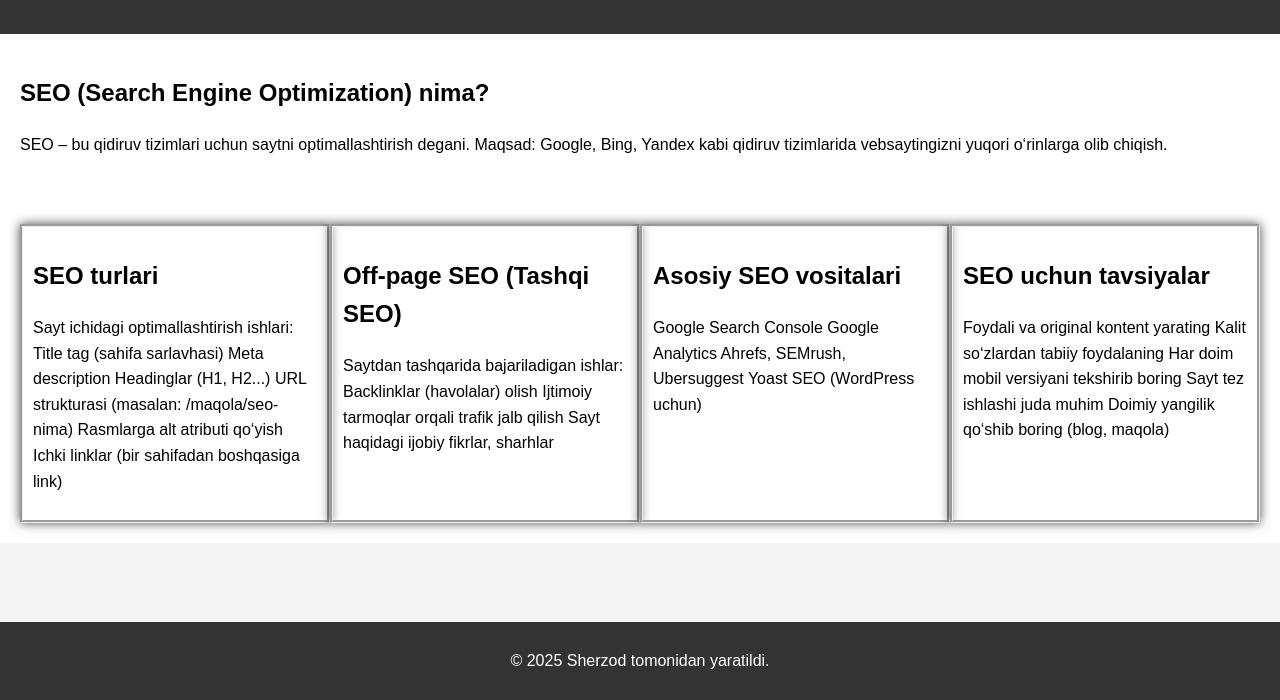
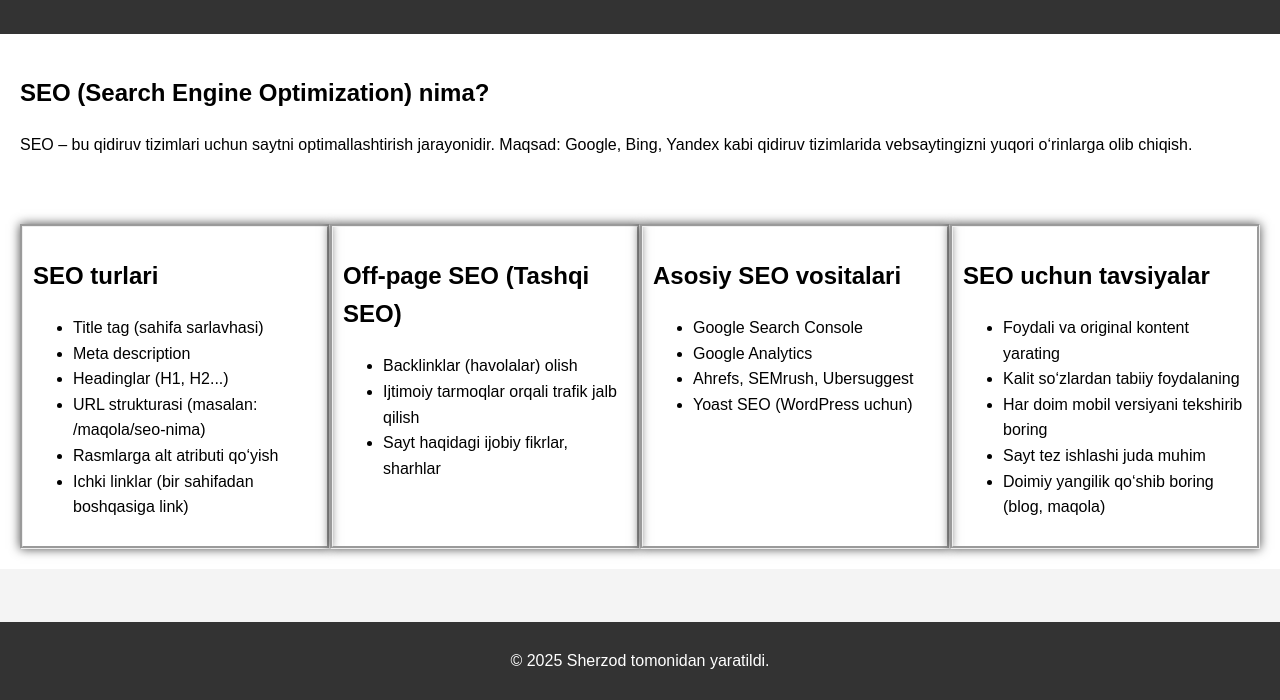
Before and after one commit to SherzodAtaxonov/SEO-ma-lumot, a plain HTML site: page malumot.html in a window 1280 px wide. Shown: the part 100-800 px from the top of the page. Drawn offline with Linux system fonts and the light colour scheme.

Commit message:
Update malumot.html

```diff
--- a/malumot.html
+++ b/malumot.html
@@ -1,84 +1,79 @@
 <!DOCTYPE html>
-<html lang="en">
+<html lang="uz">
 <head>
     <meta charset="UTF-8">
     <meta name="viewport" content="width=device-width, initial-scale=1.0">
-    <title>Ma'lumot</title>
+    <meta name="description" content="SEO haqida ma'lumot, saytni qidiruv tizimlari uchun optimallashtirish">
+    <meta name="keywords" content="SEO, Search Engine Optimization, HTML, CSS, JavaScript">
+    <meta name="author" content="Sherzod">
+    <title>Ma'lumot - SEO</title>
     <link rel="stylesheet" href="./style.css">
 </head>
 <body>
     <header>
-            <h1>Serch Engine Optimization</h1>
+        <h1>Search Engine Optimization</h1>
         <nav>
             <a href="./index.html">Asosiy</a>
             <a href="./malumot.html">Ma'lumot</a>
-                <a href="./men.html">Men bilan boglanish</a>
+            <a href="./men.html">Men bilan bog‘lanish</a>
         </nav>
     </header>
+
     <main>
         <section>
-             <h1>SEO (Search Engine Optimization) nima?</h1>
-            <p>SEO – bu qidiruv tizimlari uchun saytni optimallashtirish degani. Maqsad: Google, Bing, Yandex kabi qidiruv tizimlarida vebsaytingizni yuqori o‘rinlarga olib chiqish.</p>
+            <h2>SEO (Search Engine Optimization) nima?</h2>
+            <p>
+                SEO – bu qidiruv tizimlari uchun saytni optimallashtirish jarayonidir.
+                Maqsad: Google, Bing, Yandex kabi qidiruv tizimlarida vebsaytingizni yuqori
+                o‘rinlarga olib chiqish.
+            </p>
         </section>
+
         <section class="mainDiv">
             <div>
-            <h1>SEO turlari</h1>
-            <p>
-            Sayt ichidagi optimallashtirish ishlari:
+                <h2>SEO turlari</h2>
+                <ul>
+                    <li>Title tag (sahifa sarlavhasi)</li>
+                    <li>Meta description</li>
+                    <li>Headinglar (H1, H2...)</li>
+                    <li>URL strukturasi (masalan: /maqola/seo-nima)</li>
+                    <li>Rasmlarga alt atributi qo‘yish</li>
+                    <li>Ichki linklar (bir sahifadan boshqasiga link)</li>
+                </ul>
+            </div>
 
-              Title tag (sahifa sarlavhasi)
+            <div>
+                <h2>Off-page SEO (Tashqi SEO)</h2>
+                <ul>
+                    <li>Backlinklar (havolalar) olish</li>
+                    <li>Ijtimoiy tarmoqlar orqali trafik jalb qilish</li>
+                    <li>Sayt haqidagi ijobiy fikrlar, sharhlar</li>
+                </ul>
+            </div>
 
-              Meta description
+            <div>
+                <h2>Asosiy SEO vositalari</h2>
+                <ul>
+                    <li>Google Search Console</li>
+                    <li>Google Analytics</li>
+                    <li>Ahrefs, SEMrush, Ubersuggest</li>
+                    <li>Yoast SEO (WordPress uchun)</li>
+                </ul>
+            </div>
 
-              Headinglar (H1, H2...)
-
-              URL strukturasi (masalan: /maqola/seo-nima)
-
-              Rasmlarga alt atributi qo‘yish
-
-              Ichki linklar (bir sahifadan boshqasiga link)
-            </p>
-           </div>
             <div>
-            <h1>Off-page SEO (Tashqi SEO)</h1>
-            <p>
-                Saytdan tashqarida bajariladigan ishlar:
-
-                   Backlinklar (havolalar) olish
-
-                   Ijtimoiy tarmoqlar orqali trafik jalb qilish
-
-                   Sayt haqidagi ijobiy fikrlar, sharhlar
-            </p>
-           </div>
-           <div>
-               <h1>Asosiy SEO vositalari</h1>
-               <p>
-                Google Search Console
-
-                Google Analytics
-
-                Ahrefs, SEMrush, Ubersuggest
-
-                Yoast SEO (WordPress uchun)
-            </p>
-        </div>
-           <div>
-               <h1>SEO uchun tavsiyalar</h1>
-            <p>
-                Foydali va original kontent yarating
-
-                Kalit so‘zlardan tabiiy foydalaning
-
-                Har doim mobil versiyani tekshirib boring
-
-                Sayt tez ishlashi juda muhim
-
-               Doimiy yangilik qo‘shib boring (blog, maqola)
-            </p>
+                <h2>SEO uchun tavsiyalar</h2>
+                <ul>
+                    <li>Foydali va original kontent yarating</li>
+                    <li>Kalit so‘zlardan tabiiy foydalaning</li>
+                    <li>Har doim mobil versiyani tekshirib boring</li>
+                    <li>Sayt tez ishlashi juda muhim</li>
+                    <li>Doimiy yangilik qo‘shib boring (blog, maqola)</li>
+                </ul>
             </div>
         </section>
     </main>
+
     <footer>
         <p>&copy; 2025 Sherzod tomonidan yaratildi.</p>
     </footer>
```
Lines whose indentation alone changed are shown as unchanged.
